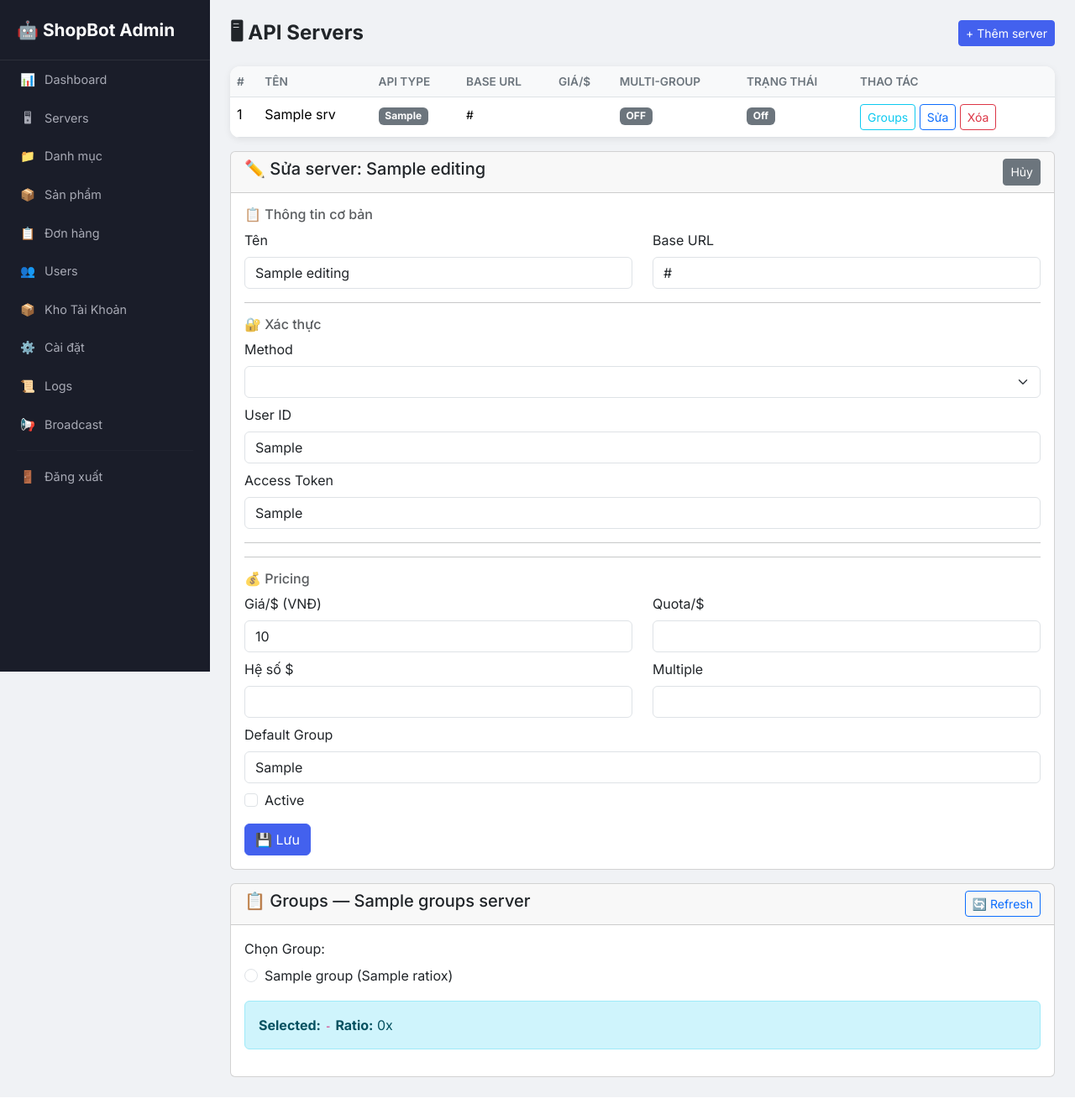
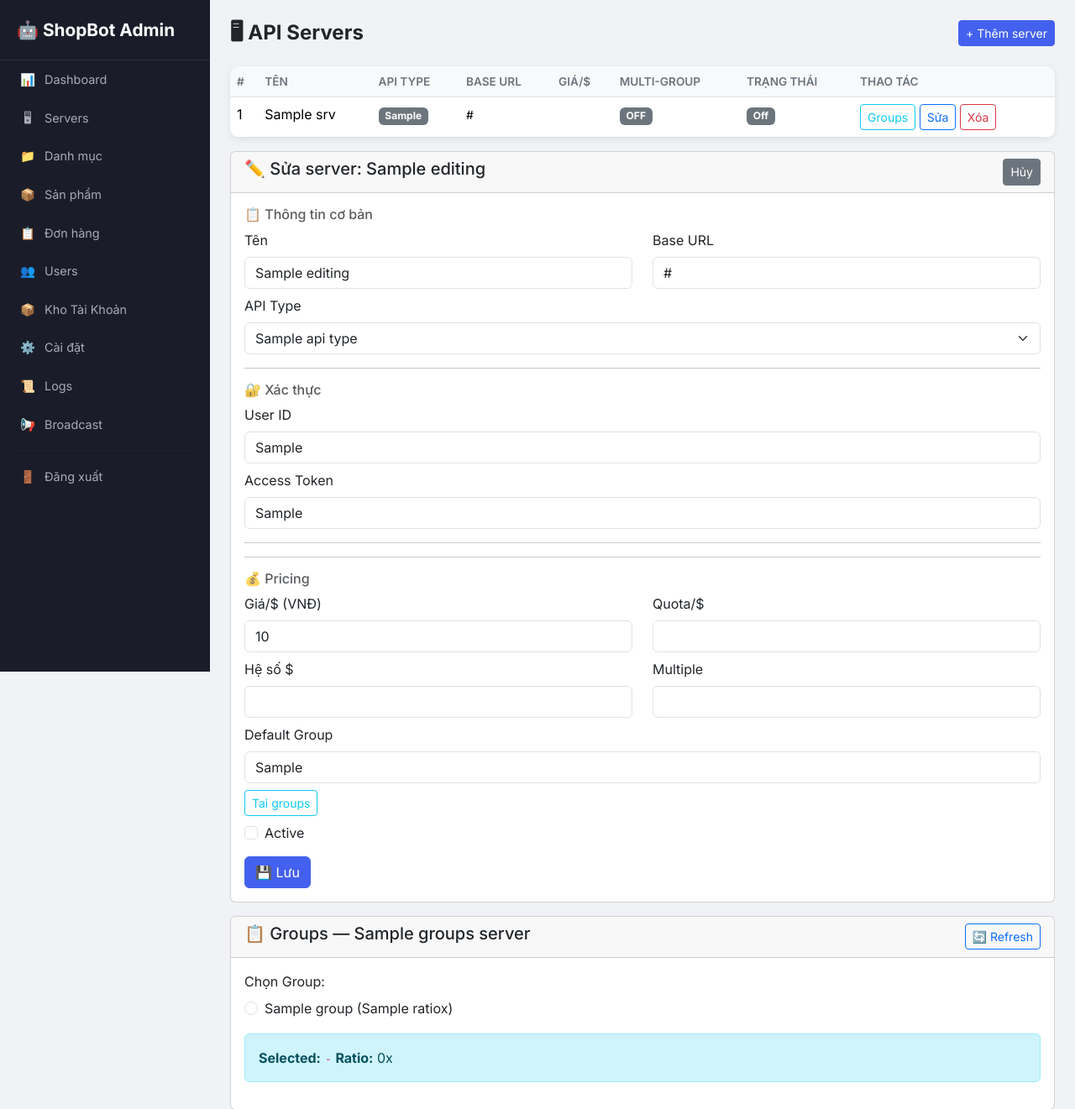
Before and after one commit to shurikenji/shopbot, a Python web app: template admin/templates/servers.html in a window 1280 px wide. Shown: the top 1321 px of the page at 84% size. Run offline with Jinja, Linux system fonts and the light colour scheme; the template is opened without the code that fills it: most values are stand-ins (such as "Sample title", 1, 10 or a date in 2020).

Commit message:
Fix key creation response and server group preview

```diff
--- a/admin/templates/servers.html
+++ b/admin/templates/servers.html
@@ -55,7 +55,7 @@
                     <div class="mb-2"><label class="form-label">Tên</label><input name="name" class="form-control" required></div>
                     <div class="mb-2"><label class="form-label">Base URL</label><input name="base_url" class="form-control" required placeholder="https://api.example.com"></div>
 
-                    <div class="mb-2" id="add_auth_type_wrap">
+                    <div class="mb-2">
                         <label class="form-label">API Type</label>
                         <select name="api_type" class="form-select" id="add_api_type">
                             {% for t in api_types %}
@@ -112,6 +112,8 @@
                         <div class="col"><label class="form-label">Multiple</label><input name="quota_multiple" type="number" step="0.01" class="form-control" value="1.0"></div>
                     </div>
                     <div class="mb-2 mt-2"><label class="form-label">Default Group</label><input name="default_group" class="form-control" placeholder="default"></div>
+                    <div class="mb-2"><button type="button" class="btn btn-outline-info btn-sm" onclick="previewServerGroups('add')">Tai groups</button></div>
+                    <div id="add_group_preview" class="mb-2" style="display:none;"></div>
                 </div>
                 <div class="modal-footer"><button type="submit" class="btn btn-primary">Thêm</button></div>
             </form>
@@ -134,7 +136,7 @@
                 <div class="col"><label class="form-label">Base URL</label><input name="base_url" class="form-control" value="{{ editing.base_url }}" required></div>
             </div>
 
-            <div class="mb-2" id="edit_auth_type_wrap">
+            <div class="mb-2">
                 <label class="form-label">API Type</label>
                 <select name="api_type" class="form-select" id="edit_api_type">
                     {% for t in api_types %}
@@ -188,6 +190,8 @@
                 <div class="col"><label class="form-label">Multiple</label><input name="quota_multiple" type="number" step="0.01" class="form-control" value="{{ editing.quota_multiple }}"></div>
             </div>
             <div class="mb-2"><label class="form-label">Default Group</label><input name="default_group" class="form-control" value="{{ editing.default_group or '' }}"></div>
+            <div class="mb-2"><button type="button" class="btn btn-outline-info btn-sm" onclick="previewServerGroups('edit')">Tai groups</button></div>
+            <div id="edit_group_preview" class="mb-2" style="display:none;"></div>
 
             <div class="form-check mb-3">
                 <input class="form-check-input" type="checkbox" name="is_active" id="editActive" {% if editing.is_active %}checked{% endif %}>
@@ -349,6 +353,78 @@ function setupApiType(prefix) {
 setupApiType('add');
 setupApiType('edit');
 
+async function previewServerGroups(prefix) {
+    const form = document.getElementById(prefix + 'Form');
+    const preview = document.getElementById(prefix + '_group_preview');
+    if (!form || !preview) return;
+
+    preview.style.display = 'block';
+    preview.className = 'alert alert-info';
+    preview.textContent = 'Dang tai groups...';
+
+    try {
+        const resp = await fetch('/servers/preview-groups', {
+            method: 'POST',
+            body: new FormData(form)
+        });
+        const data = await resp.json();
+        if (!data.success) {
+            preview.className = 'alert alert-danger';
+            preview.textContent = data.message || 'Khong tai duoc groups';
+            return;
+        }
+        renderGroupPreview(prefix, data.data || [], !!data.supports_multi_group);
+    } catch (error) {
+        preview.className = 'alert alert-danger';
+        preview.textContent = 'Loi tai groups: ' + error.message;
+    }
+}
+
+function renderGroupPreview(prefix, groups, isMulti) {
+    const preview = document.getElementById(prefix + '_group_preview');
+    const defaultGroupInput = document.querySelector(`#${prefix}Form input[name="default_group"]`);
+    const manualGroupsInput = document.querySelector(`#${prefix}Form input[name="manual_groups"]`);
+    if (!preview) return;
+
+    if (!groups.length) {
+        preview.className = 'alert alert-warning';
+        preview.textContent = 'Khong co groups nao tra ve.';
+        return;
+    }
+
+    const selected = isMulti
+        ? new Set((manualGroupsInput?.value || '').split(',').map(v => v.trim()).filter(Boolean))
+        : new Set([(defaultGroupInput?.value || '').trim()].filter(Boolean));
+
+    preview.className = 'border rounded p-3 bg-light';
+    preview.innerHTML = `
+        <div class="d-flex justify-content-between align-items-center mb-2">
+            <strong>${isMulti ? 'Chon Manual Groups' : 'Chon Default Group'}</strong>
+            <small class="text-muted">${groups.length} groups</small>
+        </div>
+        <div class="d-flex flex-wrap gap-2" id="${prefix}_group_buttons"></div>
+    `;
+
+    const buttons = preview.querySelector(`#${prefix}_group_buttons`);
+    groups.forEach(group => {
+        const btn = document.createElement('button');
+        btn.type = 'button';
+        btn.className = selected.has(group.name) ? 'btn btn-sm btn-primary' : 'btn btn-sm btn-outline-secondary';
+        btn.textContent = `${group.label_vi || group.name} (${group.ratio ?? 1}x)`;
+        btn.addEventListener('click', function () {
+            if (isMulti) {
+                if (selected.has(group.name)) selected.delete(group.name);
+                else selected.add(group.name);
+                if (manualGroupsInput) manualGroupsInput.value = Array.from(selected).join(',');
+            } else {
+                if (defaultGroupInput) defaultGroupInput.value = group.name;
+            }
+            renderGroupPreview(prefix, groups, isMulti);
+        });
+        buttons.appendChild(btn);
+    });
+}
+
 // Multi-group selection
 {% if groups_data is defined and supports_multi_group %}
 let selectedGroups = [];
--- a/bot/services/api_clients/base.py
+++ b/bot/services/api_clients/base.py
@@ -177,7 +177,7 @@ class BaseAPIClient(ABC):
                             "Token created on %s: name=%s, quota=%d, group=%s",
                             server["name"], name, quota, group
                         )
-                        return data.get("data")
+                        return data
                     logger.error(
                         "create_token failed on %s: %s",
                         server["name"], data.get("message")
```
Also changed, not shown: admin/routers/servers.py (+44 -27 lines), bot/services/ai_translator.py (+6 -2 lines).
